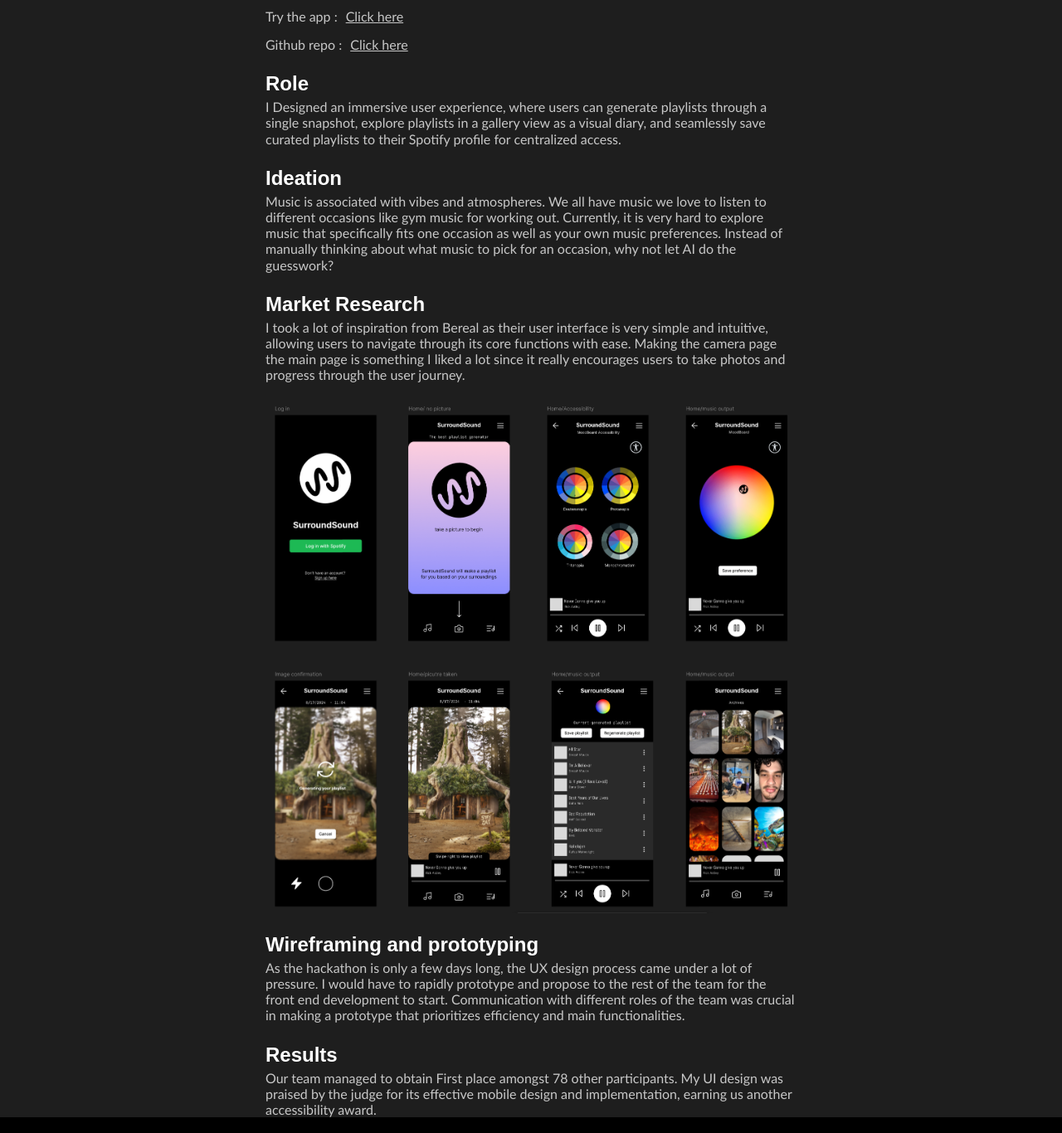
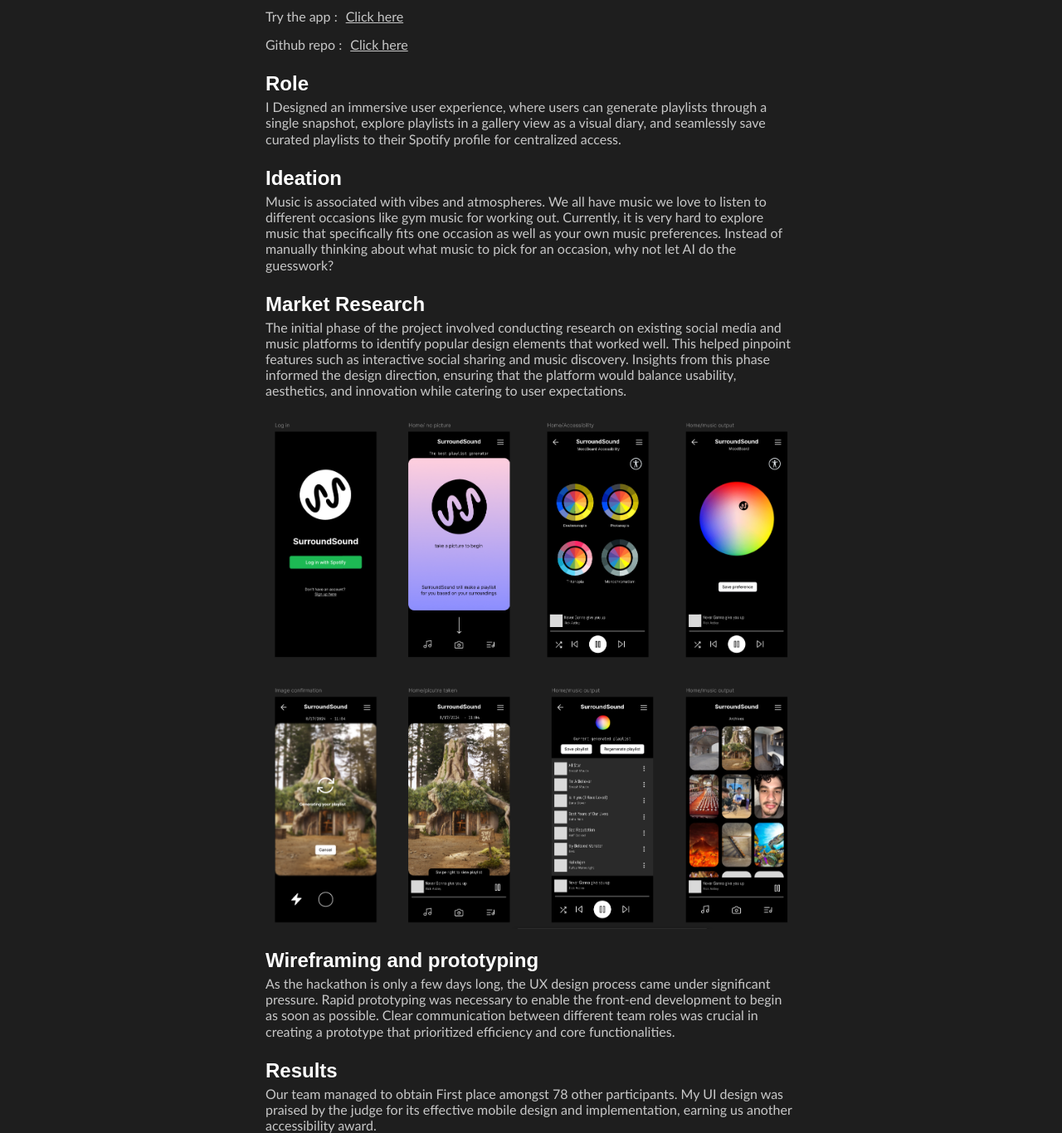
Before and after one commit to psuuzu/portfolio1, a Next.js app: page /surroundsoundm in a window 1280 px wide. Shown: the part 831-2197 px from the top of the page at 83% size. Built offline with nearby package versions, Linux system fonts and the light colour scheme; a web font is replaced by a local one.

Commit message:
text fixes

```diff
--- a/app/surroundsoundm/page.jsx
+++ b/app/surroundsoundm/page.jsx
@@ -43,14 +43,14 @@ export default function Surroundsoundm() {
                 </p>
                 <h2 className='!text-[24px] mt-[20px]'>Market Research</h2>
                 <p>
-                I took a lot of inspiration from Bereal as their user interface is very simple and intuitive, allowing users to navigate through its core functions with ease. Making the camera page the main page is something I liked a lot since it really encourages users to take photos and progress through the user journey.
+                The initial phase of the project involved conducting research on existing social media and music platforms to identify popular design elements that worked well. This helped pinpoint features such as interactive social sharing and music discovery. Insights from this phase informed the design direction, ensuring that the platform would balance usability, aesthetics, and innovation while catering to user expectations.
                 </p>
                 <div className="flex justify-center mt-[20px]">
                     <img src="/images/ssfigma.png" alt="surroundsound figma"></img>
                 </div>
                 <h2 className='!text-[24px] mt-[20px]'>Wireframing and prototyping</h2>
                 <p>
-                As the hackathon is only a few days long, the UX design process came under a lot of pressure. I would have to rapidly prototype and propose to the rest of the team for the front end development to start. Communication with different roles of the team was crucial in making a prototype that prioritizes efficiency and main functionalities.
+                As the hackathon is only a few days long, the UX design process came under significant pressure. Rapid prototyping was necessary to enable the front-end development to begin as soon as possible. Clear communication between different team roles was crucial in creating a prototype that prioritized efficiency and core functionalities.
                 </p>
                 <h2 className='!text-[24px] mt-[20px]'>Results</h2>
                 <p>
```
